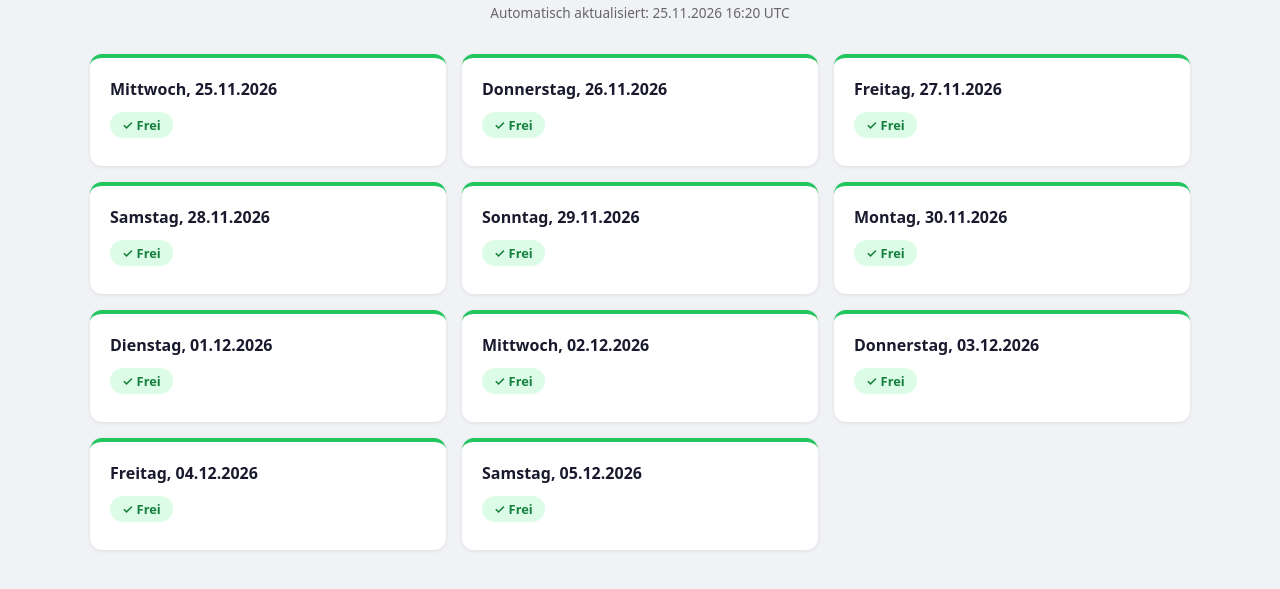
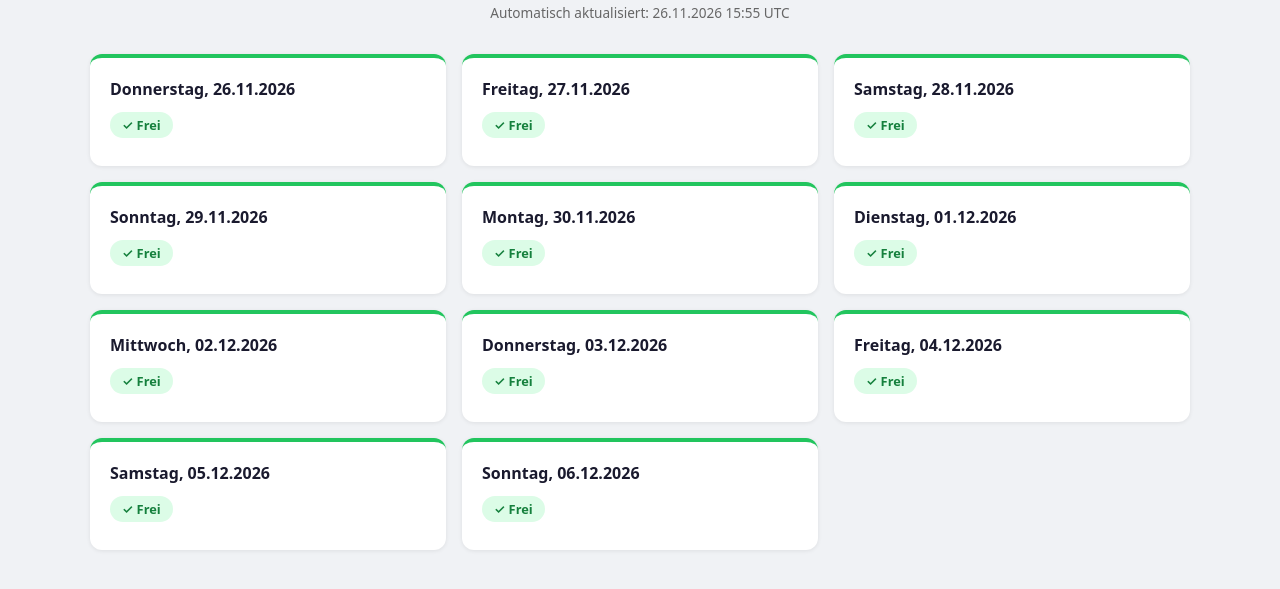
Before and after one commit to jonasvanessen/rollsportfeld, a plain HTML site: page index.html in a window 1280 px wide. Shown: the part 65-654 px from the top of the page. Drawn offline with Linux system fonts and the light colour scheme.

Commit message:
chore: update Rollsportfeld schedule [2026-11-26]

```diff
--- a/index.html
+++ b/index.html
@@ -83,11 +83,10 @@
 <body>
   <header>
     <h1>Rollsportfeld &ndash; Belegungsplan</h1>
-    <p>Automatisch aktualisiert: 25.11.2026 16:20 UTC</p>
+    <p>Automatisch aktualisiert: 26.11.2026 15:55 UTC</p>
   </header>
   <div class="grid">
-    <div class="card free"><h2>Mittwoch, 25.11.2026</h2><p class="badge free">&#10003; Frei</p></div>
-<div class="card free"><h2>Donnerstag, 26.11.2026</h2><p class="badge free">&#10003; Frei</p></div>
+    <div class="card free"><h2>Donnerstag, 26.11.2026</h2><p class="badge free">&#10003; Frei</p></div>
 <div class="card free"><h2>Freitag, 27.11.2026</h2><p class="badge free">&#10003; Frei</p></div>
 <div class="card free"><h2>Samstag, 28.11.2026</h2><p class="badge free">&#10003; Frei</p></div>
 <div class="card free"><h2>Sonntag, 29.11.2026</h2><p class="badge free">&#10003; Frei</p></div>
@@ -97,6 +96,7 @@
 <div class="card free"><h2>Donnerstag, 03.12.2026</h2><p class="badge free">&#10003; Frei</p></div>
 <div class="card free"><h2>Freitag, 04.12.2026</h2><p class="badge free">&#10003; Frei</p></div>
 <div class="card free"><h2>Samstag, 05.12.2026</h2><p class="badge free">&#10003; Frei</p></div>
+<div class="card free"><h2>Sonntag, 06.12.2026</h2><p class="badge free">&#10003; Frei</p></div>
   </div>
 </body>
 </html>
```
